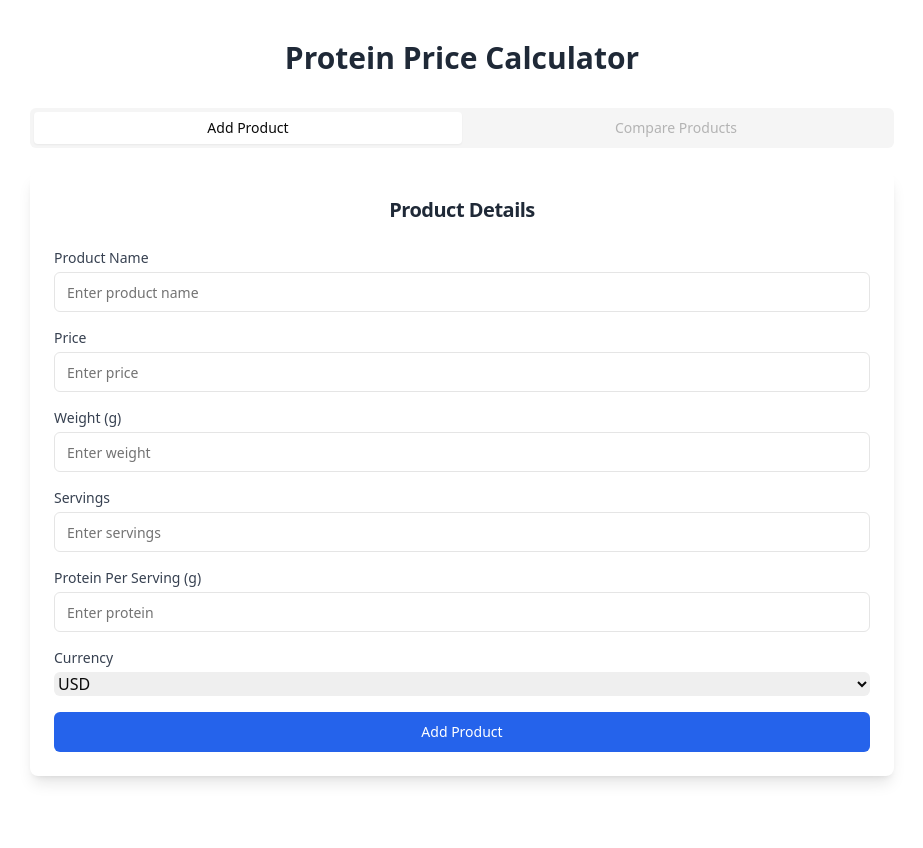
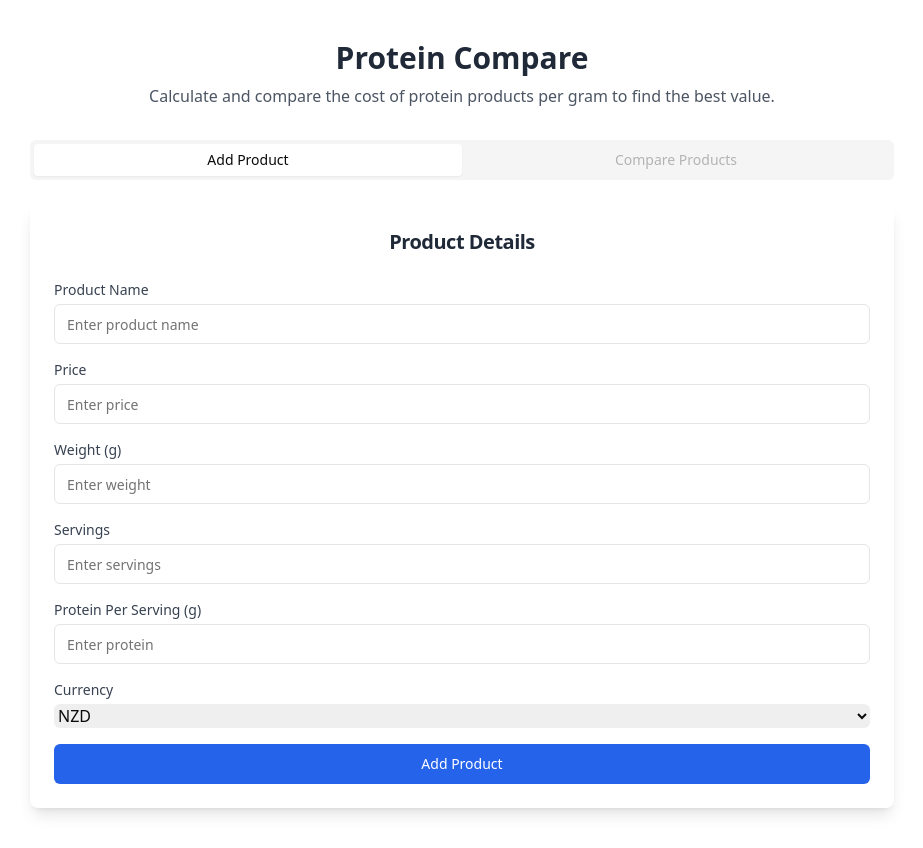
Before and after one commit to nineteen17/Protein-Price-Calculator-App, a Next.js app: page / in a window 1280 px wide. Shown: the whole page, without its empty margins (178-1101 px from the left). Before the commit the page ends 816 px from the top, so only its background shows below. Built offline with nearby package versions, Linux system fonts and the light colour scheme.

Commit message:
added updates to title, fixed ui and added a sub title, fixed state of price so it restes when a new product is created, made the price input NZD by default, added condition to change color of selcted product on drop down in the table

```diff
--- a/src/app/home/page.tsx
+++ b/src/app/home/page.tsx
@@ -10,7 +10,10 @@ export const HomePage = () => {
 
     return (
         <div className='container mx-auto max-w-4xl px-4 py-10'>
-            <h1 className='mb-8 text-center text-3xl font-bold text-gray-800'>Protein Price Calculator</h1>
+            <h1 className='mb-2 text-center text-3xl font-bold text-gray-800'>Protein Compare</h1>
+            <p className='mb-8 text-center text-m text-gray-600'>
+                Calculate and compare the cost of protein products per gram to find the best value.
+            </p>
             <Tabs defaultValue='add' className='w-full'>
                 <TabsList className='mb-6 grid w-full grid-cols-2'>
                     <TabsTrigger value='add'>Add Product</TabsTrigger>
--- a/src/app/layout.tsx
+++ b/src/app/layout.tsx
@@ -19,38 +19,41 @@ const geistMono = localFont({
 });
 
 export const metadata: Metadata = {
-    title: 'Protein Price Calculator - Compare and Save',
-    description: 'Easily calculate and compare the cost of protein products per gram. Add your products, adjust serving sizes, and find the best value.',
-    keywords: 'Protein Price Calculator, protein comparison, cost per gram, supplement calculator, protein supplements, price comparison tool',
+    title: 'Protein Compare - Compare Protein Prices Easily',
+    description:
+        'Easily compare the cost of protein products per gram. Add products, adjust serving sizes, and find the best value for your money with Protein Compare.',
+    keywords:
+        'Protein Compare, protein cost calculator, compare protein prices, protein supplements, cost per gram, supplement comparison tool',
     openGraph: {
-        title: 'Protein Price Calculator - Compare and Save',
-        description: 'Discover the best value protein supplements by calculating cost per gram. Optimize your purchases with our easy-to-use tool.',
-        url: 'https://yourwebsite.com',
-        siteName: 'Protein Price Calculator',
+        title: 'Protein Compare - Compare Protein Prices Easily',
+        description:
+            'Discover the best protein deals by comparing prices per gram. Simplify your protein shopping with Protein Compare.',
+        url: 'https://proteincompare.com',
+        siteName: 'Protein Compare',
         images: [
             {
-                url: 'https://yourwebsite.com/images/og-image.png',
+                url: 'https://proteincompare.com/images/og-image.png',
                 width: 1200,
                 height: 630,
-                alt: 'Protein Price Calculator',
-            },
+                alt: 'Protein Compare'
+            }
         ],
         locale: 'en_US',
-        type: 'website',
+        type: 'website'
     },
     twitter: {
         card: 'summary_large_image',
-        site: '@yourtwitterhandle',
-        title: 'Protein Price Calculator - Compare and Save',
-        description: 'Discover the best value protein supplements by calculating cost per gram. Optimize your purchases with our easy-to-use tool.',
+        site: '@proteincompare',
+        title: 'Protein Compare - Compare Protein Prices Easily',
+        description:
+            'Find the best value protein supplements by comparing cost per gram. Start saving today with Protein Compare!'
     },
     viewport: 'width=device-width, initial-scale=1',
     robots: {
         index: true,
-        follow: true,
-    },
+        follow: true
+    }
 };
-
 
 const Layout = ({ children }: Readonly<{ children: ReactNode }>) => {
     return (
--- a/src/features/calculator/InputForm.tsx
+++ b/src/features/calculator/InputForm.tsx
@@ -1,15 +1,17 @@
-"use client";
+'use client';
 
-import { Input } from '@/components/ui/input';
+import { useState } from 'react';
+
 import { Button } from '@/components/ui/button';
 import { Card, CardContent, CardHeader, CardTitle } from '@/components/ui/card';
-import { Toast, ToastProvider, ToastViewport, ToastTitle, ToastDescription } from '@/components/ui/toast';
+import { Input } from '@/components/ui/input';
+import { Toast, ToastDescription, ToastProvider, ToastTitle, ToastViewport } from '@/components/ui/toast';
 import { useProductStore } from '@/lib/store';
+
 import { AlertCircle } from 'lucide-react';
-import { useState } from 'react';
 
 export const InputForm = () => {
-  const { addProduct } = useProductStore();
+    const { addProduct, updateProtein } = useProductStore();
     const [isToastOpen, setIsToastOpen] = useState(false);
 
     const [formData, setFormData] = useState({
@@ -18,19 +20,17 @@ export const InputForm = () => {
         weight: '',
         servings: '',
         proteinPerServing: '',
-    currency: 'USD'
+        currency: ''
     });
 
-  const [errors, setErrors] = useState<{[key: string]: string}>({});
+    const [errors, setErrors] = useState<{ [key: string]: string }>({});
 
     const validateForm = () => {
-    const newErrors: {[key: string]: string} = {};
+        const newErrors: { [key: string]: string } = {};
 
         if (!formData.name) newErrors.name = 'Product name is required';
-    if (!formData.price || parseFloat(formData.price) <= 0)
-      newErrors.price = 'Price must be a positive number';
-    if (!formData.weight || parseFloat(formData.weight) <= 0)
-      newErrors.weight = 'Weight must be a positive number';
+        if (!formData.price || parseFloat(formData.price) <= 0) newErrors.price = 'Price must be a positive number';
+        if (!formData.weight || parseFloat(formData.weight) <= 0) newErrors.weight = 'Weight must be a positive number';
         if (!formData.servings || parseInt(formData.servings) <= 0)
             newErrors.servings = 'Servings must be a positive number';
         if (!formData.proteinPerServing || parseFloat(formData.proteinPerServing) <= 0)
@@ -58,7 +58,7 @@ return Object.keys(newErrors).length === 0;
             currency: formData.currency,
             pricePerGram
         });
-
+        updateProtein(1);
         setIsToastOpen(true);
 
         // Reset form after submission
@@ -68,7 +68,7 @@ return Object.keys(newErrors).length === 0;
             weight: '',
             servings: '',
             proteinPerServing: '',
-      currency: 'USD'
+            currency: ''
         });
 
         // Auto-close toast after 3 seconds
@@ -77,7 +77,7 @@ return Object.keys(newErrors).length === 0;
 
     const handleChange = (e: React.ChangeEvent<HTMLInputElement | HTMLSelectElement>) => {
         const { name, value } = e.target;
-    setFormData(prev => ({
+        setFormData((prev) => ({
             ...prev,
             [name]: value
         }));
@@ -88,33 +88,31 @@ return Object.keys(newErrors).length === 0;
         { name: 'price', label: 'Price', type: 'number', placeholder: 'Enter price' },
         { name: 'weight', label: 'Weight (g)', type: 'number', placeholder: 'Enter weight' },
         { name: 'servings', label: 'Servings', type: 'number', placeholder: 'Enter servings' },
-    { name: 'proteinPerServing', label: 'Protein Per Serving (g)', type: 'number', placeholder: 'Enter protein' },
+        { name: 'proteinPerServing', label: 'Protein Per Serving (g)', type: 'number', placeholder: 'Enter protein' }
     ];
 
     return (
         <ToastProvider>
-      <Card className="w-full border-none shadow-lg">
+            <Card className='w-full border-none shadow-lg'>
                 <CardHeader>
-          <CardTitle className="text-center text-xl font-semibold text-gray-800">
-            Product Details
-          </CardTitle>
+                    <CardTitle className='text-center text-xl font-semibold text-gray-800'>Product Details</CardTitle>
                 </CardHeader>
                 <CardContent>
-          <form onSubmit={handleSubmit} className="space-y-4">
+                    <form onSubmit={handleSubmit} className='space-y-4'>
                         {inputFields.map(({ name, label, type, placeholder }) => (
                             <div key={name}>
-                <label className="mb-1 block text-sm font-medium text-gray-700">{label}</label>
+                                <label className='mb-1 block text-sm font-medium text-gray-700'>{label}</label>
                                 <Input
                                     name={name}
                                     type={type}
                                     value={formData[name as keyof typeof formData]}
                                     onChange={handleChange}
                                     placeholder={placeholder}
-                  className="w-full rounded-md focus:border-transparent focus:ring-2 focus:ring-blue-500"
+                                    className='w-full rounded-md focus:border-transparent focus:ring-2 focus:ring-blue-500'
                                 />
                                 {errors[name] && (
-                  <div className="mt-1 flex items-center text-xs text-red-500">
-                    <AlertCircle className="mr-1 size-3" />
+                                    <div className='mt-1 flex items-center text-xs text-red-500'>
+                                        <AlertCircle className='mr-1 size-3' />
                                         {errors[name]}
                                     </div>
                                 )}
@@ -122,25 +120,23 @@ return Object.keys(newErrors).length === 0;
                         ))}
 
                         <div>
-              <label className="mb-1 block text-sm font-medium text-gray-700">Currency</label>
+                            <label className='mb-1 block text-sm font-medium text-gray-700'>Currency</label>
                             <select
-                name="currency"
+                                name='currency'
                                 value={formData.currency}
                                 onChange={handleChange}
-                className="w-full rounded-md border-gray-300 focus:ring-2 focus:ring-blue-500"
-              >
-                <option value="USD">USD</option>
-                <option value="NZD">NZD</option>
-                <option value="AUD">AUD</option>
-                <option value="EUR">EUR</option>
-                <option value="CNY">CNY</option>
+                                className='w-full rounded-md border-gray-300 focus:ring-2 focus:ring-blue-500'>
+                                <option value='NZD'>NZD</option>
+                                <option value='USD'>USD</option>
+                                <option value='AUD'>AUD</option>
+                                <option value='EUR'>EUR</option>
+                                <option value='CNY'>CNY</option>
                             </select>
                         </div>
 
                         <Button
-              type="submit"
-              className="w-full bg-blue-600 text-white transition-colors duration-300 hover:bg-blue-700"
-            >
+                            type='submit'
+                            className='w-full bg-blue-600 text-white transition-colors duration-300 hover:bg-blue-700'>
                             Add Product
                         </Button>
                     </form>
```
Also changed, not shown: src/features/calculator/PriceTable.tsx (+7 -8 lines). Lines whose indentation alone changed are shown as unchanged.
